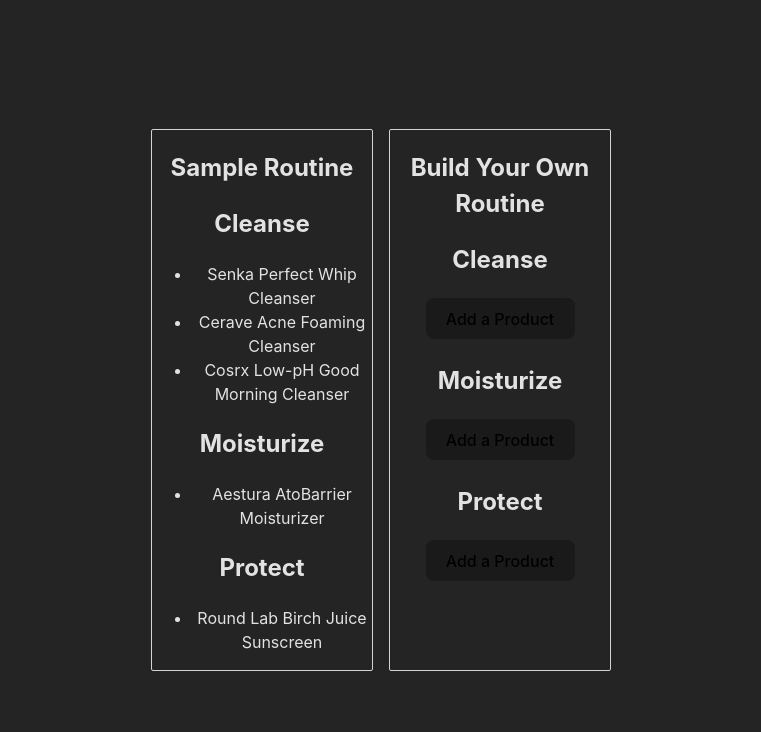
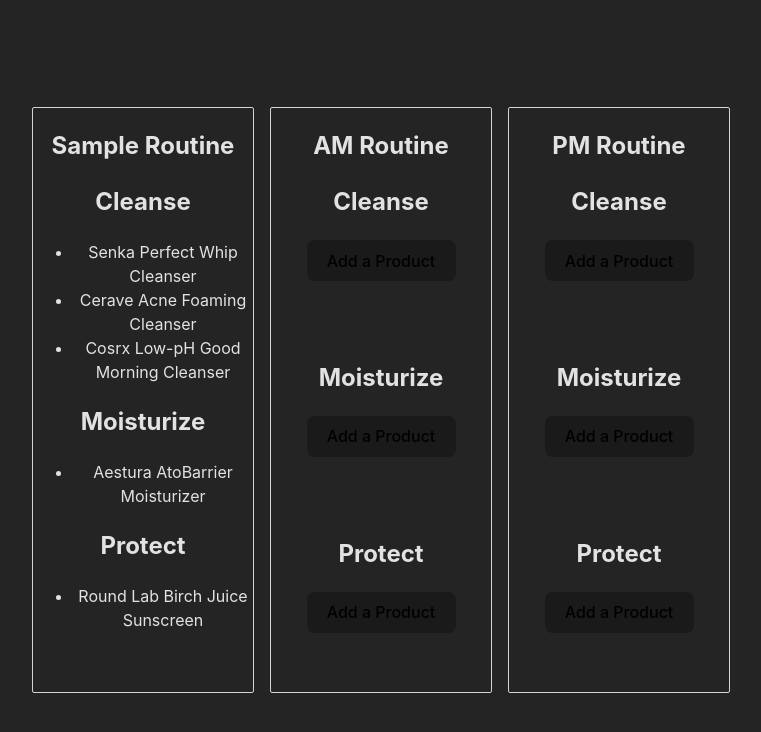
Before and after one commit to ejrojales/SkinCare101, a React (Vite) app in the folder vite-skincare/: page / in a window 1280 px wide. Shown: the top 732 px of the page, without its empty margins (259-1020 px from the left). Built offline with nearby package versions, Linux system fonts and the light colour scheme.

Commit message:
Sample -> PM; reordering Pm products; return pm products

```diff
--- a/vite-skincare/src/App.jsx
+++ b/vite-skincare/src/App.jsx
@@ -42,36 +42,55 @@
 ]
 
 
-const CUSTOMPRODUCTS = [
-  { "CustomCleanse": [] },
-  { "CustomMoisturize": [] },
-  { "CustomProtect": [] }
+const AMPRODUCTS = [
+  { "AmCleanse": [] },
+  { "AmMoisturize": [] },
+  { "AmProtect": [] }
+];
+
+const PMPRODUCTS = [
+  { "PmCleanse": [] },
+  { "PmMoisturize": [] },
+  { "PmProtect": [] }
 ];
 
 
 function App() {
 
   const [sampleProducts, updateProducts] = useState(SAMPLEPRODUCTS);
-  const [customProducts, updateCustomProducts] = useState(CUSTOMPRODUCTS);
+  const [amProducts, updateAmProducts] = useState(AMPRODUCTS);
+  const [pmProducts, updatePmProducts] = useState(PMPRODUCTS)
   const [productId, setProductId] = useState(5)
 
   function handleOnDragEnd(result) {
+
+    console.log(result)
     const hashmap = {
-      "SampleCleanse": "CustomCleanse",
-      "SampleMoisturize": "CustomMoisturize",
-      "SampleProtect": "CustomProtect"
+      "SampleCleanse": ["AmCleanse", "PmCleanse"],
+      "SampleMoisturize": ["AmMoisturize", "PmMoisturize"],
+      "SampleProtect": ["AmProtect", "PmProtect"]
     }
 
-    // Dragging a custom product to a non-droppable zone or back to the sample routine zone, returns that product back to the sample products
+    // Return a routine product back to the sample products
+    // 1st condition: routine product and null destination
+    // 2nd condition: routine product and sample destination
     if ((!(result.source.droppableId in hashmap) && !result.destination) || ((!(result.source.droppableId in hashmap) && result.destination) && result.destination.droppableId in hashmap)) {
 
       let sample = Array.from(sampleProducts); // Create a copy array of sample products
-      let custom = Array.from(customProducts); // Create a copy array of custom products
 
-      for (let i = 0; i < custom.length; i++) {
-        if (custom[i].hasOwnProperty(result.source.droppableId)) {
-          let index = custom[i][result.source.droppableId].findIndex(product => product.id.toString() === result.draggableId)
-          const [reorderedItem] = custom[i][result.source.droppableId].splice(index, 1) // Remove the item from the sample products
+      let routine = "pm";
+      for (let y = 0; y < amProducts.length; y++) {
+        if (amProducts[y].hasOwnProperty(result.source.droppableId)) {
+          routine = "am"
+        }
+      }
+
+      if (routine === "am") {
+        let tempAmProducts = Array.from(amProducts); // Create a copy array of custom products
+        for (let i = 0; i < tempAmProducts.length; i++) {
+          if (tempAmProducts[i].hasOwnProperty(result.source.droppableId)) {
+            let index = tempAmProducts[i][result.source.droppableId].findIndex(product => product.id.toString() === result.draggableId)
+            const [reorderedItem] = tempAmProducts[i][result.source.droppableId].splice(index, 1) // Remove the item from the sample products
 
             // Insert the item into the sample routine
             for (let x = 0; x < sample.length; x++) {
@@ -83,50 +102,94 @@
             break;
           }
         }
+        updateProducts(sample); // update the state of sample products
+        updateAmProducts(tempAmProducts); // update the state of sample products
+      }
 
-      updateProducts(sample); // update the state of sample products
-      updateCustomProducts(custom); // update the state of sample products
+      if (routine === "pm") {
+        let tempPmProducts = Array.from(pmProducts); // Create a copy array of custom products
+        for (let i = 0; i < tempPmProducts.length; i++) {
+          if (tempPmProducts[i].hasOwnProperty(result.source.droppableId)) {
+            let index = tempPmProducts[i][result.source.droppableId].findIndex(product => product.id.toString() === result.draggableId)
+            const [reorderedItem] = tempPmProducts[i][result.source.droppableId].splice(index, 1) // Remove the item from the sample products
+
+            // Insert the item into the sample routine
+            for (let x = 0; x < sample.length; x++) {
+              if (sample[x].hasOwnProperty("Sample" + reorderedItem["step"])) {
+                sample[x]["Sample" + reorderedItem["step"]].push(reorderedItem);
+                break;
+              }
+            }
+            break;
+          }
+        }
+        updateProducts(sample);
+        updatePmProducts(tempPmProducts);
+      }
     }
 
     if (!result.destination) return;
 
-
-
-    console.log(result)
-
-    // Movement from sample to custom routine
-    if (result.destination.droppableId === hashmap[result.source.droppableId]) {
+    // Movement from sample to am/pm routine
+    if (hashmap.hasOwnProperty(result.source.droppableId) && hashmap[result.source.droppableId].includes(result.destination.droppableId)) {
 
       let sample = Array.from(sampleProducts); // Create a copy array of sample products
-      let custom = Array.from(customProducts); // Create a copy array of custom products
 
+      let routine = "pm";
+      for (let i = 0; i < amProducts.length; i++) {
+        if (amProducts[i].hasOwnProperty(result.destination.droppableId)) {
+          routine = "am"
+        }
+      }
+
+      // Sample -> AM
+      if (routine == "am") {
+        let tempAmProducts = Array.from(amProducts); // Create a copy array of custom products
         for (let i = 0; i < sample.length; i++) {
           if (sample[i].hasOwnProperty(result.source.droppableId)) {
             let index = sample[i][result.source.droppableId].findIndex(product => product.id.toString() === result.draggableId)
             const [reorderedItem] = sample[i][result.source.droppableId].splice(index, 1) // Remove the item from the sample products
 
-          // Insert the item into the custom routine
-          for (let x = 0; x < custom.length; x++) {
-            if (custom[x].hasOwnProperty(result.destination.droppableId)) {
-              custom[x][result.destination.droppableId].push(reorderedItem);
+            // Insert the item into the am routine
+            for (let x = 0; x < tempAmProducts.length; x++) {
+              if (tempAmProducts[x].hasOwnProperty(result.destination.droppableId)) {
+                tempAmProducts[x][result.destination.droppableId].push(reorderedItem);
               }
             }
           }
         }
+        updateAmProducts(tempAmProducts); // update the state of sample products
+      };
 
-      updateProducts(sample); // update the state of sample products
-      updateCustomProducts(custom); // update the state of sample products
+      // Sample -> PM
+      if (routine === "pm") {
+        let tempPmProducts = Array.from(pmProducts); // Create a copy array of custom products
+        for (let i = 0; i < sample.length; i++) {
+          if (sample[i].hasOwnProperty(result.source.droppableId)) {
+            let index = sample[i][result.source.droppableId].findIndex(product => product.id.toString() === result.draggableId)
+            const [reorderedItem] = sample[i][result.source.droppableId].splice(index, 1) // Remove the item from the sample products
+
+            // Insert the item into the pm routine
+            for (let x = 0; x < tempPmProducts.length; x++) {
+              if (tempPmProducts[x].hasOwnProperty(result.destination.droppableId)) {
+                tempPmProducts[x][result.destination.droppableId].push(reorderedItem);
+              }
+            }
+          }
+        }
+        updatePmProducts(tempPmProducts);
       };
+      updateProducts(sample);
+    }
+
 
     // Movement between same routine
     if (result.source.droppableId === result.destination.droppableId) {
 
-      let sample = Array.from(sampleProducts); // Create a copy of sample products
-      let custom = Array.from(customProducts); // Create a copy of custom products
+      let sample = Array.from(sampleProducts);
 
-      // if movement between sample routine, reorder sample products and update state of sample products
+      // Movement between sample routine
       if (result.source.droppableId in hashmap) {
-
         for (let i = 0; i < sample.length; i++) {
           if (sample[i].hasOwnProperty(result.destination.droppableId)) {
             let index = sample[i][result.destination.droppableId].findIndex(product => product.id.toString() === result.draggableId)
@@ -134,20 +197,40 @@
             sample[i][result.destination.droppableId].splice(result.destination.index, 0, reorderedItem); // Add the item to the reordered index
           }
         }
-        updateCustomProducts(custom); // update the state of products to re-render the newly updated products
+        updateProducts(sample);
       }
 
-      // if movement between custom routine, reorder custom products and update state of custom products
-      if (!(result.source.droppableId in hashmap)) {
-
-        for (let i = 0; i < custom.length; i++) {
-          if (custom[i].hasOwnProperty(result.destination.droppableId)) {
-            let index = custom[i][result.destination.droppableId].findIndex(product => product.id.toString() === result.draggableId)
-            const [reorderedItem] = custom[i][result.destination.droppableId].splice(index, 1); // Remove the item from the custom products
-            custom[i][result.destination.droppableId].splice(result.destination.index, 0, reorderedItem); // Add the item to the reordered index
+      let routine = "pm";
+      for (let y = 0; y < amProducts.length; y++) {
+        if (amProducts[y].hasOwnProperty(result.source.droppableId)) {
+          routine = "am"
         }
       }
-        updateCustomProducts(custom); // update the state of products to re-render the newly updated products
+
+      if (routine === "am") {
+        let tempAmProducts = Array.from(amProducts);
+
+        for (let i = 0; i < tempAmProducts.length; i++) {
+          if (tempAmProducts[i].hasOwnProperty(result.destination.droppableId)) {
+            let index = tempAmProducts[i][result.destination.droppableId].findIndex(product => product.id.toString() === result.draggableId)
+            const [reorderedItem] = tempAmProducts[i][result.destination.droppableId].splice(index, 1); // Remove the item from the custom products
+            tempAmProducts[i][result.destination.droppableId].splice(result.destination.index, 0, reorderedItem); // Add the item to the reordered index
+          }
+        }
+        updateAmProducts(tempAmProducts);
+      }
+
+      if (routine === "pm") {
+        let tempPmProducts = Array.from(pmProducts);
+
+        for (let i = 0; i < tempPmProducts.length; i++) {
+          if (tempPmProducts[i].hasOwnProperty(result.destination.droppableId)) {
+            let index = tempPmProducts[i][result.destination.droppableId].findIndex(product => product.id.toString() === result.draggableId)
+            const [reorderedItem] = tempPmProducts[i][result.destination.droppableId].splice(index, 1); // Remove the item from the custom products
+            tempPmProducts[i][result.destination.droppableId].splice(result.destination.index, 0, reorderedItem); // Add the item to the reordered index
+          }
+        }
+        updatePmProducts(tempPmProducts);
       }
     }
   }
@@ -160,12 +243,17 @@
 
         <RoutineStyle>
           <h2>Sample Routine</h2>
-          <RoutineTable sampleProducts={sampleProducts} customProducts={customProducts} routine="Sample" />
+          <RoutineTable products={sampleProducts} routine="Sample" />
         </RoutineStyle>
 
         <RoutineStyle>
-          <h2>Build Your Own Routine</h2>
-          <RoutineTable sampleProducts={sampleProducts} customProducts={customProducts} routine="Custom" updateCustomProducts={updateCustomProducts} productId={productId} setProductId={setProductId} />
+          <h2>AM Routine</h2>
+          <RoutineTable products={amProducts} routine="Am" updateProducts={updateAmProducts} productId={productId} setProductId={setProductId} />
+        </RoutineStyle>
+
+        <RoutineStyle>
+          <h2>PM Routine</h2>
+          <RoutineTable products={pmProducts} routine="Pm" updateProducts={updatePmProducts} productId={productId} setProductId={setProductId} />
         </RoutineStyle>
 
       </DragDropContext>
--- a/vite-skincare/src/components/RoutineStep.jsx
+++ b/vite-skincare/src/components/RoutineStep.jsx
@@ -2,7 +2,7 @@
 import { useRef } from "react";
 import RoutineProduct from "./RoutineProduct";
 
-function RoutineStep({ sampleProducts, customProducts, step, routine, updateCustomProducts, productId, setProductId }) {
+function RoutineStep({ products, step, routine, updateProducts, productId, setProductId }) {
 
 
     // handleClick:
@@ -15,18 +15,18 @@
         } else {
 
             // Add a product
-            let newProducts = Array.from(customProducts)
+            let newProducts = Array.from(products)
             for (let i = 0; i < newProducts.length; i++) {
-                if (newProducts[i].hasOwnProperty("Custom" + ref.current.name)) {
+                if (newProducts[i].hasOwnProperty(routine + ref.current.name)) {
                     console.log({ id: productId, step: ref.current.name, name: ref.current.value })
-                    newProducts[i]["Custom" + ref.current.name].push({ id: productId, step: ref.current.name, name: ref.current.value })
+                    newProducts[i][routine + ref.current.name].push({ id: productId, step: ref.current.name, name: ref.current.value })
                 }
             }
             ref.current.value = ""
             ref.current.classList.toggle('show-form')
 
             setProductId(productId + 1)
-            updateCustomProducts(newProducts)
+            updateProducts(newProducts)
         }
     }
 
@@ -34,15 +34,17 @@
     let dropId = routine + step;
     let stepProducts = [];
 
+    for (let i = 0; i < products.length; i++) {
+        if (products[i].hasOwnProperty(routine + step)) {
+            products[i][routine + step].forEach(product => {
+                stepProducts.push(product)
+            })
+        }
+    };
+
     if (routine === "Sample") {
 
-        for (let i = 0; i < sampleProducts.length; i++) {
-            if (sampleProducts[i].hasOwnProperty(routine + step)) {
-                sampleProducts[i][routine + step].forEach(product => {
-                    stepProducts.push(product)
-                })
-            }
-        };
+
         return (
             <>
                 <h2>{step}</h2>
@@ -59,15 +61,8 @@
         );
     };
 
-    if (routine === "Custom") {
-
-        for (let i = 0; i < customProducts.length; i++) {
-            if (customProducts[i].hasOwnProperty(routine + step)) {
-                customProducts[i][routine + step].forEach(product => {
-                    stepProducts.push(product)
-                })
-            }
-        }
+    // Display add product button only for custom routines
+    if (routine === "Am" || routine === "Pm") {
 
         return (
             <>
@@ -78,7 +73,7 @@
                             <RoutineProduct products={stepProducts} />
                             <section className="form">
                                 <li>
-                                    <button className="form-btn" name="name" value="Name" onClick={handleClick}>Add a Product </button>
+                                    <button className="form-btn" name="name" value="Name" onClick={handleClick}>Add a Product</button>
                                     <input className="hidden-form" type="text" name={step} ref={ref}></input>
                                 </li>
                             </section>
--- a/vite-skincare/src/components/RoutineTable.jsx
+++ b/vite-skincare/src/components/RoutineTable.jsx
@@ -1,14 +1,14 @@
 import RoutineStep from "./RoutineStep";
 
-function RoutineTable({ sampleProducts, customProducts, routine, updateCustomProducts, productId, setProductId }) {
+function RoutineTable({ products, routine, updateProducts, productId, setProductId }) {
 
     return (
         <div>
-            <RoutineStep sampleProducts={sampleProducts} customProducts={customProducts} step="Cleanse" routine={routine} updateCustomProducts={updateCustomProducts} productId={productId} setProductId={setProductId} />
+            <RoutineStep products={products} step="Cleanse" routine={routine} updateProducts={updateProducts} productId={productId} setProductId={setProductId} />
 
-            <RoutineStep sampleProducts={sampleProducts} customProducts={customProducts} step="Moisturize" routine={routine} updateCustomProducts={updateCustomProducts} productId={productId} setProductId={setProductId} />
+            <RoutineStep products={products} step="Moisturize" routine={routine} updateProducts={updateProducts} productId={productId} setProductId={setProductId} />
 
-            <RoutineStep sampleProducts={sampleProducts} customProducts={customProducts} step="Protect" routine={routine} updateCustomProducts={updateCustomProducts} productId={productId} setProductId={setProductId} />
+            <RoutineStep products={products} step="Protect" routine={routine} updateProducts={updateProducts} productId={productId} setProductId={setProductId} />
         </div>
     );
 }
--- a/vite-skincare/src/index.css
+++ b/vite-skincare/src/index.css
@@ -66,3 +66,7 @@
 button:focus-visible {
   outline: 4px auto -webkit-focus-ring-color;
 }
+
+article {
+  min-height: 100px;
+}
```
Lines whose indentation alone changed are shown as unchanged.
